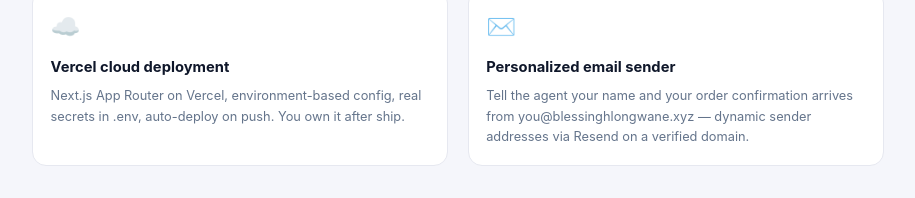
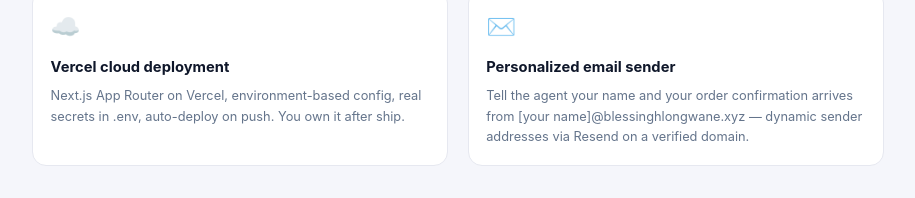
Before and after one commit to BlesstheGM/portfolio, a Next.js app: page / in a window 1280 px wide. Shown: the part 1233-1431 px from the top of the page, without its empty margins (182-1097 px from the left). Built offline with nearby package versions, Linux system fonts and the light colour scheme.

Commit message:
Card copy: [your name]@ instead of you@

```diff
--- a/app/page.tsx
+++ b/app/page.tsx
@@ -39,7 +39,7 @@ const FEATURES = [
   {
     icon: '✉️',
     title: 'Personalized email sender',
-    desc: 'Tell the agent your name and your order confirmation arrives from you@blessinghlongwane.xyz — dynamic sender addresses via Resend on a verified domain.',
+    desc: 'Tell the agent your name and your order confirmation arrives from [your name]@blessinghlongwane.xyz — dynamic sender addresses via Resend on a verified domain.',
   },
 ];
 
```
